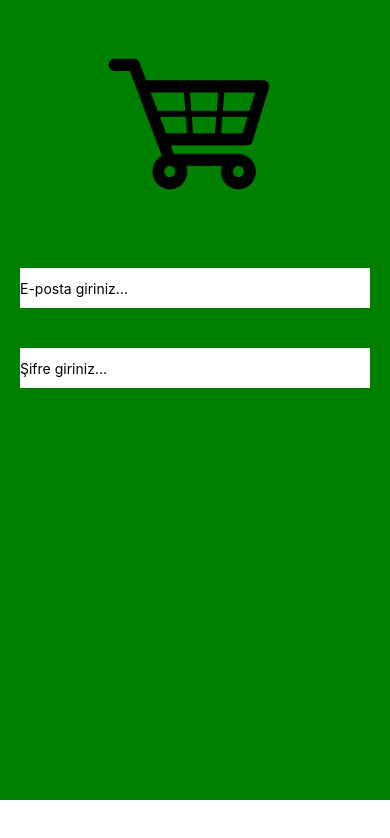
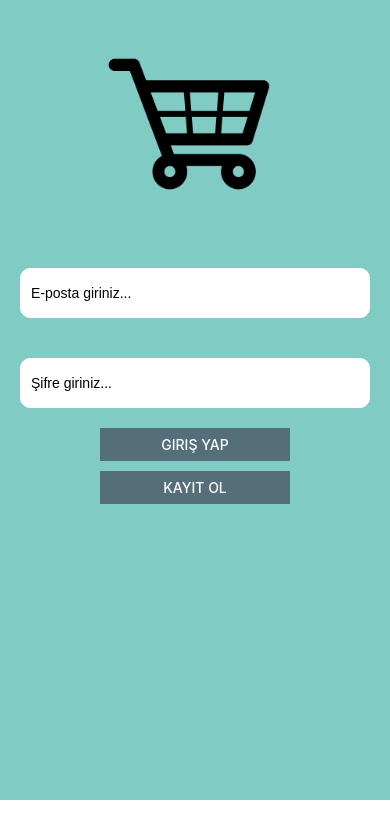
Before and after one commit to farukci/react-native-login-page, a React Native app: screen / in a window 390 px wide. Shown: the top 838 px of the page. Built offline with nearby package versions, Linux system fonts and the light colour scheme.

Commit message:
4th commit

```diff
--- a/src/App.js
+++ b/src/App.js
@@ -1,9 +1,10 @@
 
-import React from 'react';
+import React, {Component} from 'react';
 import {
   SafeAreaView,
   StyleSheet,
   ScrollView,
+  Button,
   View,
   Text,
   StatusBar, TextInput
@@ -13,6 +14,9 @@ import ShoppingCart from './components/ShoppingCart';
 
 
 const App = () => {
+
+  // const [value, onChangeText] = React.useState('Useless Placeholder');
+
   return (
     <View style={styles.body}>
       <ShoppingCart/>
@@ -20,34 +24,57 @@ const App = () => {
         style={styles.form}
         placeholder="E-posta giriniz..."
         defaultValue={""}
+        // onChangeText={text => onChangeText(text)}
+        // value={value}
       />
       <TextInput
+        secureTextEntry
         style={styles.form}
         placeholder="Şifre giriniz..."
         defaultValue={""}
+        autoCorrect={false}
       />
-
-
-
-
+      <View style={styles.buttons}>
+        <Button
+          color="#546E7A"
+          title="Giriş Yap"
+          onPress={() => {}}
+        />
+      </View>
+      <View style={styles.buttons}>
+        <Button
+          color="#546E7A"
+          borderRadius= ""
+          title="Kayıt Ol"
+          onPress={() => {}}
+        />
+      </View>
     </View>
   );
-
 };
 const styles = StyleSheet.create({
   body: {
-    backgroundColor: "green",
+    backgroundColor: "#80CBC4",
     display: "flex",
     // justifyContent: "space-evenly",
     height: 800,
   },
-  form:{
+  form: {
     margin: 20,
-    borderColor: "black",
-    height: 40,
-    backgroundColor: "white"
+    padding: 10,
+    borderColor: "white",
+    borderWidth: 1,
+    borderRadius: 10,
+    height: 50,
+    backgroundColor: "white",
+    fontFamily: "arial",
   },
-
+  buttons: {
+    marginLeft: 100,
+    marginRight: 100,
+    marginBottom: 10,
+    backgroundColor: "#546E7A",
+  }
 });
 
 export default App;
```
